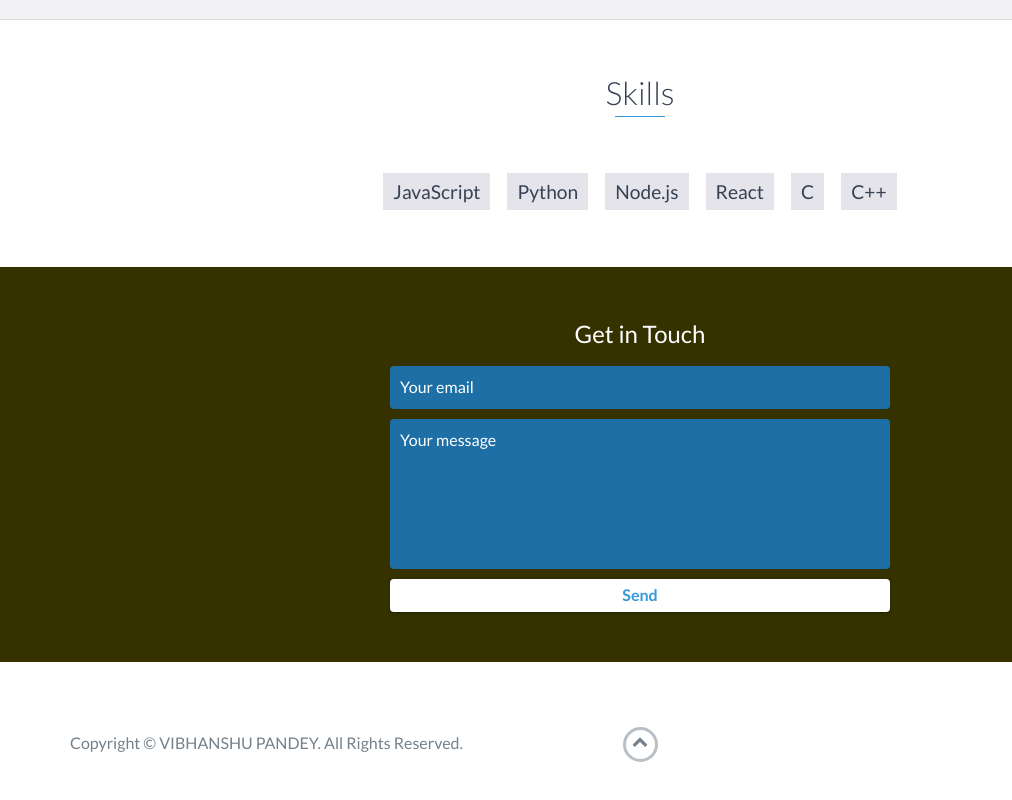
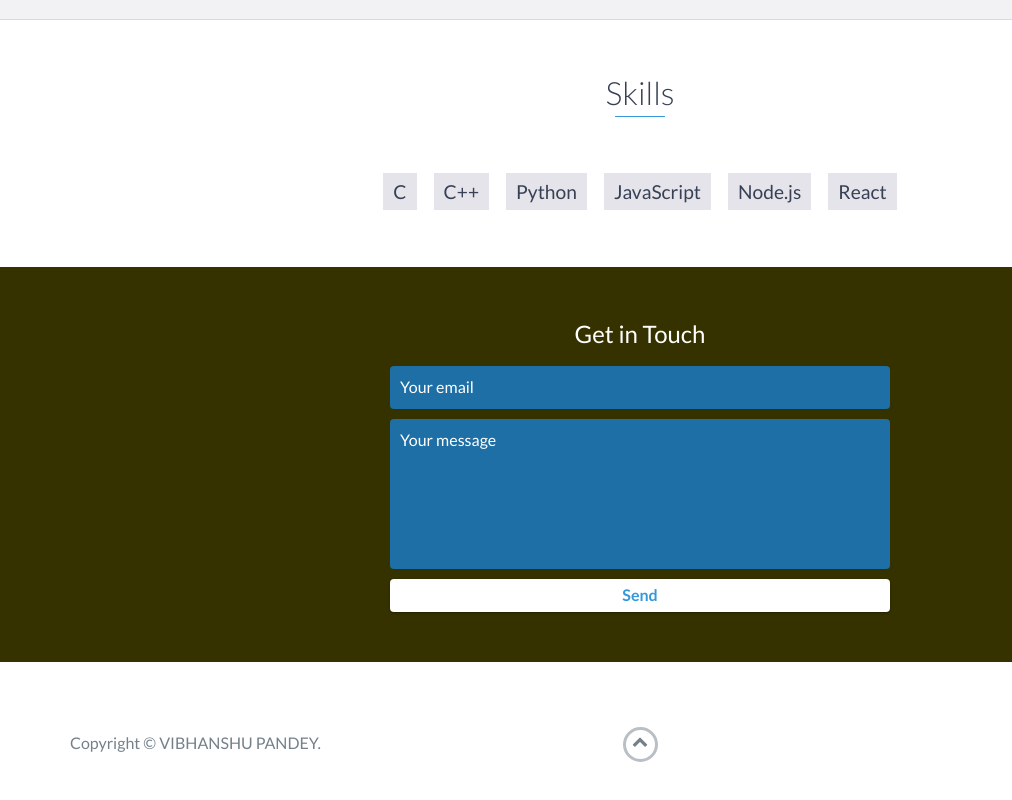
Before and after one commit to ivibhu05/Portfolio, a website: page index.html in a window 1280 px wide. Shown: the part 2140-2940 px from the top of the page, 0-1012 px from the left. Drawn offline with nearby package versions, Linux system fonts and the light colour scheme.

Commit message:
Update index.html

```diff
--- a/index.html
+++ b/index.html
@@ -192,12 +192,13 @@
     <div id="skills">
         <h2 class="heading">Skills</h2>
         <ul>
+		 <li>C</li>
+            <li>C++</li>
+		 <li>Python</li>
             <li>JavaScript</li>
-            <li>Python</li>
             <li>Node.js</li>
             <li>React</li>
-            <li>C</li>
-            <li>C++</li>
+
         </ul>
     </div>
     <!-- End #skills -->
@@ -221,7 +222,7 @@
             <div class="row">
                 <div class="col-sm-5 copyright">
                     <p>
-                        Copyright &copy; VIBHANSHU PANDEY. All Rights Reserved.
+                        Copyright &copy; VIBHANSHU PANDEY.
                     </p>
                 </div>
                 <div class="col-sm-2 top">
```
